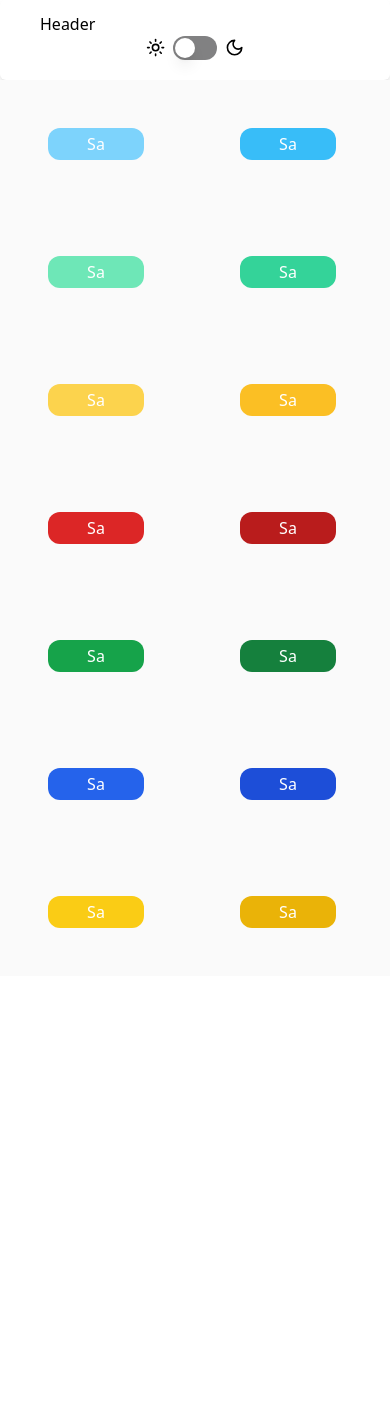
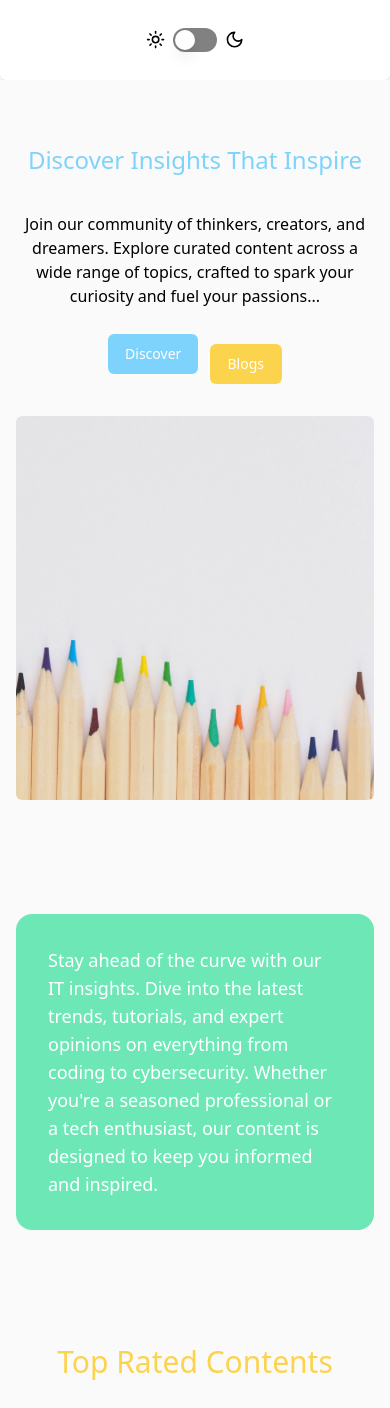
Before and after one commit to tokerto7001/next-boiler-plate, a Next.js app: page / in a window 390 px wide. Shown: the top 1408 px of the page. Before the commit the page ends 976 px from the top, so only its background shows below. Built offline with nearby package versions, Linux system fonts and the light colour scheme.

Commit message:
Feature add landing page (#3)
* feat: add hero component for dashboard

* feat: add hero component into landing page

* feat: add trend cards for blog content

* refactor: redesign blog top rated cards

```diff
--- a/src/app/page.tsx
+++ b/src/app/page.tsx
@@ -1,21 +1,21 @@
+import About from "@/components/landing/about";
+import Hero from "@/components/landing/hero";
+import Trends from "@/components/landing/trends";
 
 export default function Home() {
   return (
-    <>
-    <button className="rounded-xl w-24 h-8 m-12 bg-primary-main hover:bg-primary-hovered text-white">Sa</button>
-    <button disabled className="rounded-xl w-24 h-8 m-12 bg-primary-disabled text-white">Sa</button>
-    <button className="rounded-xl w-24 h-8 m-12 bg-secondary-main hover:bg-secondary-hovered text-white">Sa</button>
-    <button disabled className="rounded-xl w-24 h-8 m-12 bg-secondary-disabled text-white">Sa</button>
-    <button className="rounded-xl w-24 h-8 m-12 bg-tertiary-main hover:bg-tertiary-hovered text-white">Sa</button>
-    <button disabled className="rounded-xl w-24 h-8 m-12 bg-tertiary-disabled text-white">Sa</button>
-    <button className="rounded-xl w-24 h-8 m-12 bg-red-main hover:bg-red-hovered text-white">Sa</button>
-    <button disabled className="rounded-xl w-24 h-8 m-12 bg-red-disabled text-white">Sa</button>
-    <button className="rounded-xl w-24 h-8 m-12 bg-green-main hover:bg-green-hovered text-white">Sa</button>
-    <button disabled className="rounded-xl w-24 h-8 m-12 bg-green-disabled text-white">Sa</button>
-    <button className="rounded-xl w-24 h-8 m-12 bg-blue-main hover:bg-blue-hovered text-white">Sa</button>
-    <button disabled className="rounded-xl w-24 h-8 m-12 bg-blue-disabled text-white">Sa</button>
-    <button className="rounded-xl w-24 h-8 m-12 bg-yellow-main hover:bg-yellow-hovered text-white">Sa</button>
-    <button disabled className="rounded-xl w-24 h-8 m-12 bg-yellow-disabled text-white">Sa</button>
-    </>
+    <div className="flex flex-col min-h-screen min-w-screen gap-y-20 md:gap-y-44 md:w-[75%] w-full items-center m-auto md:pt-28 pt-16 p-4 md:p-0">
+      {/*
+          - Main Headline & Supporting Headline (Hero) => Call to action button to navigate to Blogs
+          - About => More detailed explanation of the need of reading articles about IT
+          - Highlights
+          -
+        */}
+      <Hero />
+
+      <About />
+
+      <Trends />
+    </div>
   );
 }
--- /dev/null
+++ b/src/components/landing/about.tsx
@@ -0,0 +1,24 @@
+import AboutImage from '@/../public/landing-page-about.webp';
+import Image from 'next/image';
+
+export default function About(){
+
+    return (
+        <div className='flex w-full h-full gap-8 min-h-96'>
+            <div className='relative w-1/2 hidden md:block'>
+                <Image
+                src={AboutImage}
+                alt='About Image'
+                fill={true}
+                className='rounded-md'
+                />
+            </div>
+            <div className='md:w-1/2 flex justify-center items-center w-full'>
+                <div className='bg-secondary-main p-8 md:rounded-3xl rounded-2xl text-white hover:animate-pulse'>
+                <h3 className='md:text-xl text-lg'>Stay ahead of the curve with our IT insights. Dive into the latest trends, tutorials, and expert opinions on everything from coding to cybersecurity. Whether you're a seasoned professional or a tech enthusiast, our content is designed to keep you informed and inspired.</h3>
+                </div>
+
+            </div>
+        </div>
+    )
+}
--- /dev/null
+++ b/src/components/landing/hero.tsx
@@ -0,0 +1,27 @@
+import Image from "next/image";
+import HeroImage from '@/../public/landing-page-hero.jpg';
+import { Button } from "../ui/button";
+
+export default function Hero(){
+
+    return (
+        <div className="md:flex w-full h-full md:gap-8 min-h-96 flex flex-col gap-8 items-center md:flex-row md:justify-center md:items-stretch">
+            <div className="md:w-1/2 flex flex-col gap-9 justify-center md:justify-center md:min-h-full">
+                <h1 className="md:text-3xl text-2xl text-primary-main text-center md:text-start">Discover Insights That Inspire</h1>
+                <h3 className="md:text-lg text-md text-center md:text-start">Join our community of thinkers, creators, and dreamers. Explore curated content across a wide range of topics, crafted to spark your curiosity and fuel your passions...</h3>
+                <div className="w-full flex gap-3 md:justify-normal justify-center">
+                <Button className="bg-primary-main text-white w-[25%] animate-bounce hover:bg-primary-hovered disabled:bg-primary-disabled hover:animate-none duration-1000">Discover</Button>
+                <Button className="bg-tertiary-main text-white w-[20%] hover:bg-tertiary-hovered disabled:bg-tertiary-disabled">Blogs</Button>
+                </div>
+            </div>
+            <div className="md:w-1/2 relative h-96 w-full">
+                <Image
+                src={HeroImage}
+                alt="Hero Image"
+                className="rounded-md object-cover"
+                fill={true}
+                />
+            </div>
+        </div>
+    )
+}
--- /dev/null
+++ b/src/components/landing/trend-card.tsx
@@ -0,0 +1,40 @@
+import {
+  Card,
+  CardContent,
+  CardFooter,
+  CardHeader,
+  CardTitle,
+} from "@/components/ui/card";
+import { Button } from "../ui/button";
+import Image, { StaticImageData } from "next/image";
+
+interface ITrendCardProps {
+  data: {
+    title: string;
+    content: string;
+    image: StaticImageData
+  };
+}
+
+export default function TrendCard({ data }: ITrendCardProps) {
+  return (
+    <Card className="flex flex-col gap-3 hover:bg-neutral p-6 rounded-xl hover:cursor-pointer md:w-1/3">
+        <CardHeader className="h-1/5 flex items-center justify-center">
+          <CardTitle className="text-center text-md  lg:text-xl md:text-md">{data.title}</CardTitle>
+        </CardHeader>
+        <CardContent className="h-3/6 flex justify-center items-center">
+            <div className="relative h-36 w-full">
+                <Image
+                src={data.image}
+                alt="Blog Image"
+                fill={true}
+                className="object-cover"
+                />
+            </div>
+        </CardContent>
+        <CardFooter className="h-1/5 flex items-center justify-center">
+            <Button className="bg-primary-main text-white hover:bg-primary-hovered disabled:bg-primary-disabled">Read Now!</Button>
+        </CardFooter>
+    </Card>
+  );
+}
--- /dev/null
+++ b/src/components/landing/trends.tsx
@@ -0,0 +1,37 @@
+import TrendCard from "./trend-card";
+import AboutImage from '@/../public/landing-page-about.webp';
+
+
+const dummyData = [
+    {
+        title: 'Async Programming in Javascript',
+        content: " Lorem ipsum dolor sit amet, consectetur adipisicing elit. Accusantium, error velit sequi amet iste nam illo autem nemo commodi aspernatur!",
+        image: AboutImage
+    },
+    {
+        title: 'Data Types in Javascript',
+        content: " Lorem ipsum dolor sit amet, consectetur adipisicing elit. Accusantium, error velit sequi amet iste nam illo autem nemo commodi aspernatur!",
+        image: AboutImage
+    },
+    {
+        title: 'OOP Structure in Java',
+        content: " Lorem ipsum dolor sit amet, consectetur adipisicing elit. Accusantium, error velit sequi amet iste nam illo autem nemo commodi aspernatur!",
+        image: AboutImage
+    },
+];
+
+export default function Trends(){
+
+    return (
+        <div className="flex flex-col gap-7 mb-24 w-full sm:w-[60%] md:w-full">
+        <h1 className="md:text-5xl text-center text-tertiary-main text-3xl">Top Rated Contents</h1>
+                <div className="flex w-full min-h-96 md:gap-4 lg:gap-8 gap-6 md:flex-row flex-col">
+            {
+                dummyData.map((data) => (
+                    <TrendCard data={data} key={data.title}/>
+                ))
+            }
+        </div>
+        </div>
+    )
+}
--- a/src/components/shared/header.tsx
+++ b/src/components/shared/header.tsx
@@ -2,9 +2,9 @@ import { ModeSwitch } from "./dark-mode-switch";
 
 export default function Header(){
     return (
-        <div className="h-20 min-w-full min-h-full shadow-md rounded-md md:flex md:justify-between px-10 py-3 md:items-center">
+        <div className="h-20 min-w-full min-h-full shadow-md rounded-md md:flex md:justify-between px-10 py-3 md:items-center flex justify-center items-center">
             <div>
-                Header
+
             </div>
             <div>
                 <ModeSwitch />
--- /dev/null
+++ b/src/components/ui/card.tsx
@@ -0,0 +1,79 @@
+import * as React from "react"
+
+import { cn } from "@/lib/utils"
+
+const Card = React.forwardRef<
+  HTMLDivElement,
+  React.HTMLAttributes<HTMLDivElement>
+>(({ className, ...props }, ref) => (
+  <div
+    ref={ref}
+    className={cn(
+      "rounded-lg border bg-card text-card-foreground shadow-sm",
+      className
+    )}
+    {...props}
+  />
+))
+Card.displayName = "Card"
+
+const CardHeader = React.forwardRef<
+  HTMLDivElement,
+  React.HTMLAttributes<HTMLDivElement>
+>(({ className, ...props }, ref) => (
+  <div
+    ref={ref}
+    className={cn("flex flex-col space-y-1.5 p-6", className)}
+    {...props}
+  />
+))
+CardHeader.displayName = "CardHeader"
+
+const CardTitle = React.forwardRef<
+  HTMLParagraphElement,
+  React.HTMLAttributes<HTMLHeadingElement>
+>(({ className, ...props }, ref) => (
+  <h3
+    ref={ref}
+    className={cn(
+      "text-2xl font-semibold leading-none tracking-tight",
+      className
+    )}
+    {...props}
+  />
+))
+CardTitle.displayName = "CardTitle"
+
+const CardDescription = React.forwardRef<
+  HTMLParagraphElement,
+  React.HTMLAttributes<HTMLParagraphElement>
+>(({ className, ...props }, ref) => (
+  <p
+    ref={ref}
+    className={cn("text-sm text-muted-foreground", className)}
+    {...props}
+  />
+))
+CardDescription.displayName = "CardDescription"
+
+const CardContent = React.forwardRef<
+  HTMLDivElement,
+  React.HTMLAttributes<HTMLDivElement>
+>(({ className, ...props }, ref) => (
+  <div ref={ref} className={cn("p-6 pt-0", className)} {...props} />
+))
+CardContent.displayName = "CardContent"
+
+const CardFooter = React.forwardRef<
+  HTMLDivElement,
+  React.HTMLAttributes<HTMLDivElement>
+>(({ className, ...props }, ref) => (
+  <div
+    ref={ref}
+    className={cn("flex items-center p-6 pt-0", className)}
+    {...props}
+  />
+))
+CardFooter.displayName = "CardFooter"
+
+export { Card, CardHeader, CardFooter, CardTitle, CardDescription, CardContent }
```
Also changed, not shown: public/landing-page-hero.jpg (added), 1 other file (tests, documents, lock files or other folders).
